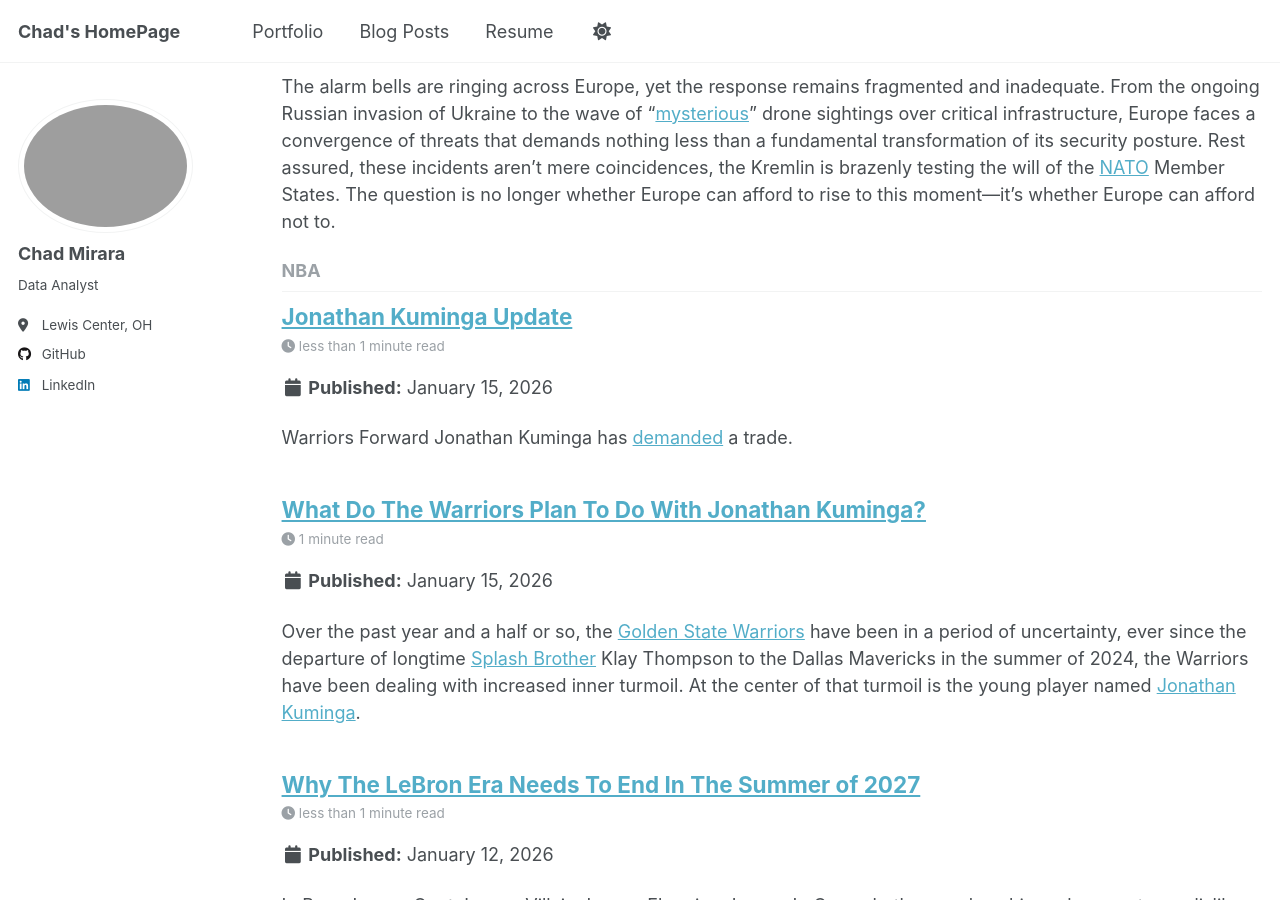
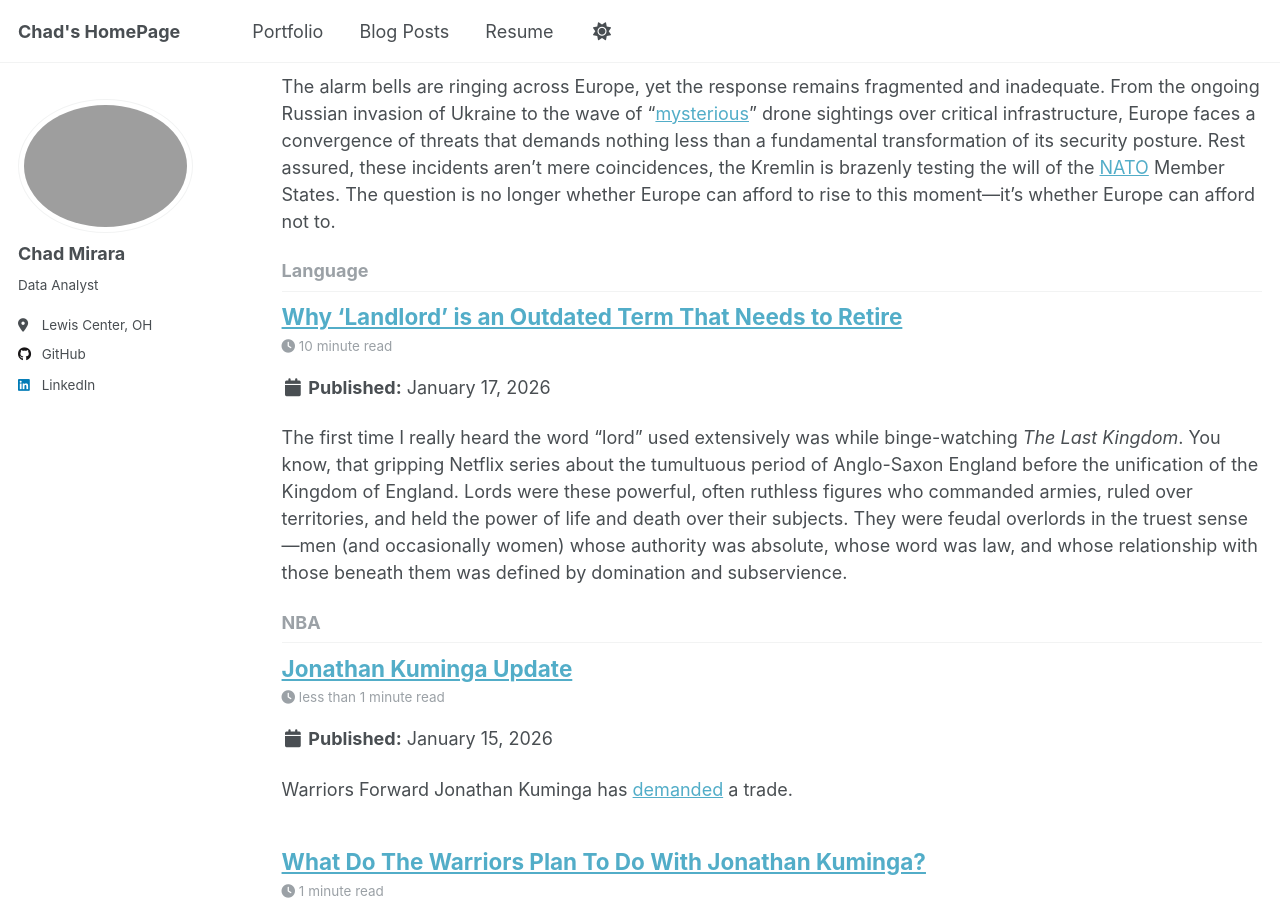
Before and after one commit to chkbm/chkpage, a Jekyll site: the page built from _pages/tag-archive.html, in a window 1280 px wide and 900 px high, scrolled down 893 px. Built offline with Jekyll 4.4.1, drawn with Linux system fonts in a browser that asks for light colours; a script that is not in the unit is left out; some of the changed text lies outside the part shown.

Commit message:
Revise post metadata for landlord term article
Updated metadata for the post on outdated terminology.

```diff
--- a/_posts/2026-01-17-landlord-term-outdated.md
+++ b/_posts/2026-01-17-landlord-term-outdated.md
@@ -1,8 +1,10 @@
 ---
-layout: post
 title: "Why 'Landlord' is an Outdated Term That Needs to Retire"
 date: 2026-01-17
-categories: [housing, language, society]
+permaline: /posts/2026/01/landlord-term-outdated/
+tags:
+  - Language
+  - Society
 ---
 
 The first time I really heard the word "lord" used extensively was while binge-watching *The Last Kingdom*. You know, that gripping Netflix series about the tumultuous period of Anglo-Saxon England before the unification of the Kingdom of England. Lords were these powerful, often ruthless figures who commanded armies, ruled over territories, and held the power of life and death over their subjects. They were feudal overlords in the truest sense—men (and occasionally women) whose authority was absolute, whose word was law, and whose relationship with those beneath them was defined by domination and subservience.
```
